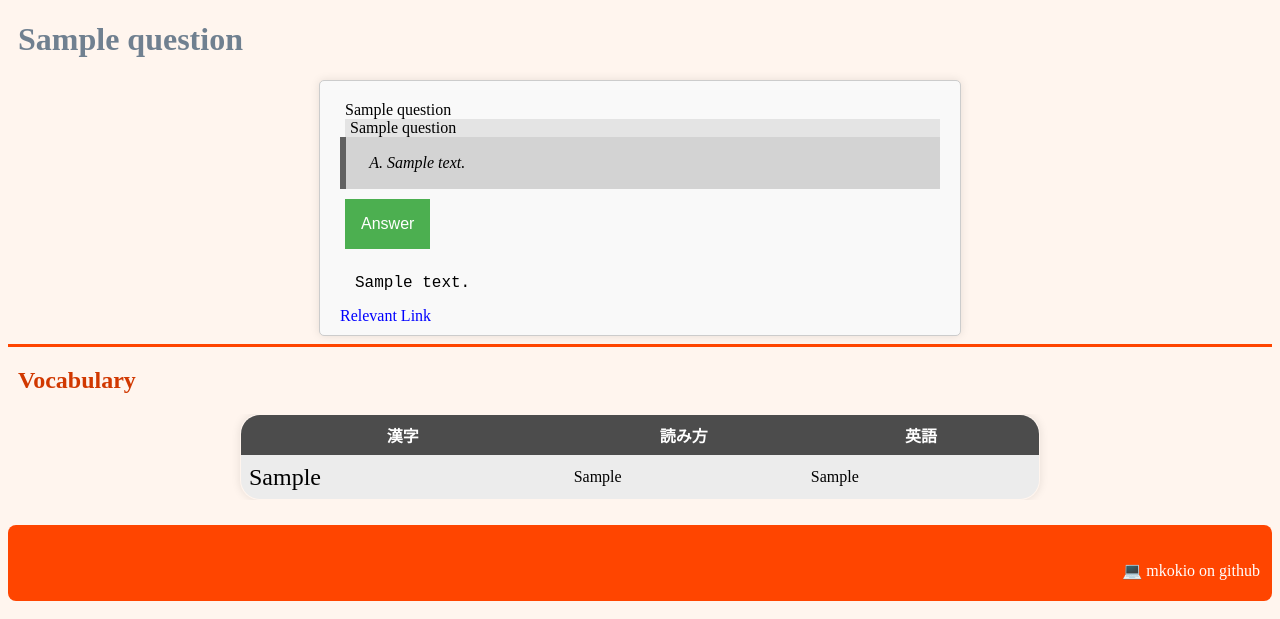
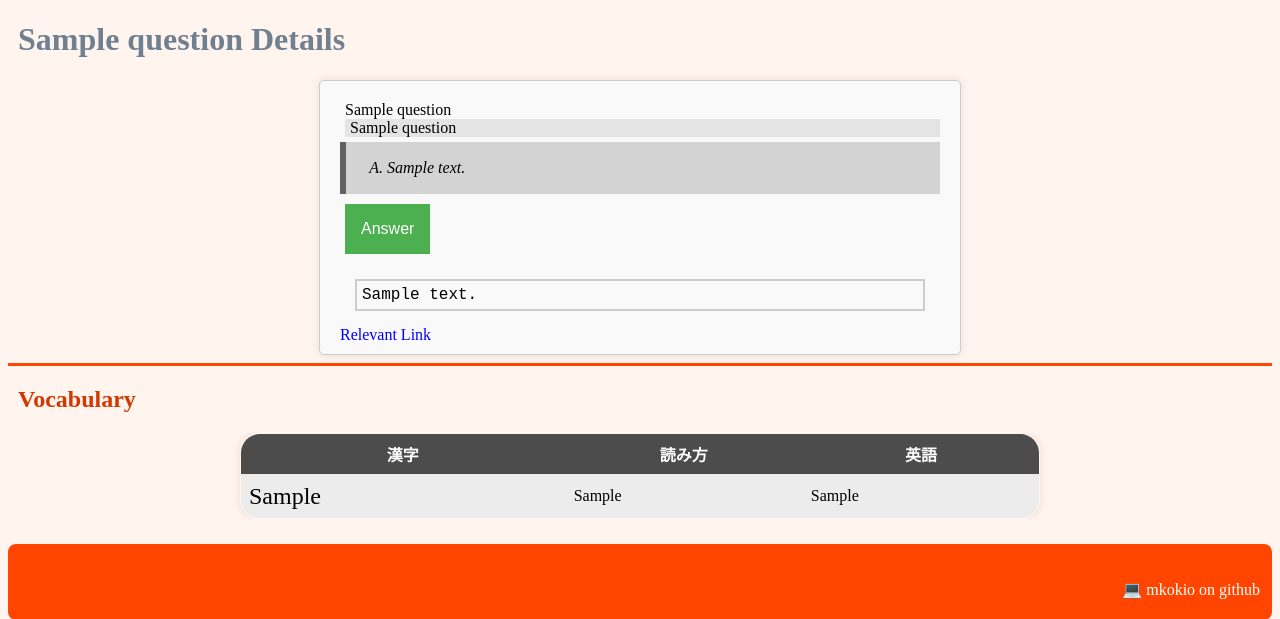
Before and after one commit to mkokio/html5study, a Django app: template questions/templates/questions/detail.html in a window 1280 px wide. Shown: the part 60-679 px from the top of the page. Run offline with Django 5.2, Linux system fonts and the light colour scheme; tables that the repository leaves empty hold one stand-in row (values such as "Sample post"); the template is opened without the code that fills it: values that come from a table or form of the project are taken from there, most other values are stand-ins (such as "Sample title", 1, 10 or a date in 2020); data that the repository does not hold is empty.

Commit message:
details page styling

```diff
--- a/html5study/settings.py
+++ b/html5study/settings.py
@@ -11,6 +11,7 @@ https://docs.djangoproject.com/en/5.0/ref/settings/
 """
 
 from pathlib import Path
+import os
 
 # Build paths inside the project like this: BASE_DIR / 'subdir'.
 BASE_DIR = Path(__file__).resolve().parent.parent
--- a/questions/static/questions/style.css
+++ b/questions/static/questions/style.css
@@ -234,6 +234,7 @@ ul {
     background-color: rgb(228, 228, 228);
     margin-left: 5px;
     padding-left: 5px;
+    margin-bottom: 5px;
 }
 .possible-answers {
     border-left: 6px solid #616161;
@@ -263,6 +264,9 @@ hr {
 .notes {
     margin: 15px;
     font-family: 'Courier New', Courier, monospace;
+    border: 2px solid #ccc;
+    padding: 5px;
+
 }
 
 /*Add (a.i. admittedly chose this mostly)*/
--- a/questions/templates/questions/detail.html
+++ b/questions/templates/questions/detail.html
@@ -4,7 +4,7 @@
 
 {% block content %}
     {% if question %}
-        <h1>{{ question }}</h1>
+        <h1>{{ question }} Details</h1>
         <div class="question-body">
         <div class="question-in-japanese">{{ question.question_in_japanese }}</div>
         <div class="question-in-english">{{ question.questions_in_english }}</div>
@@ -19,7 +19,9 @@
                 <button class="dropbtn">Answer</button>
                 <div class="dropdown-content">{{ question.answer }}</div>
             </div>
+            {% if question.notes %}
             <div class="notes">{{ question.notes|linebreaksbr }}</div><!--properly display line breaks-->
+            {% endif %}
             {% if question.link %}
                 <div class="question-link"><a href="{{ question.link }}">Relevant Link</a></div>
             {% endif %}
```
